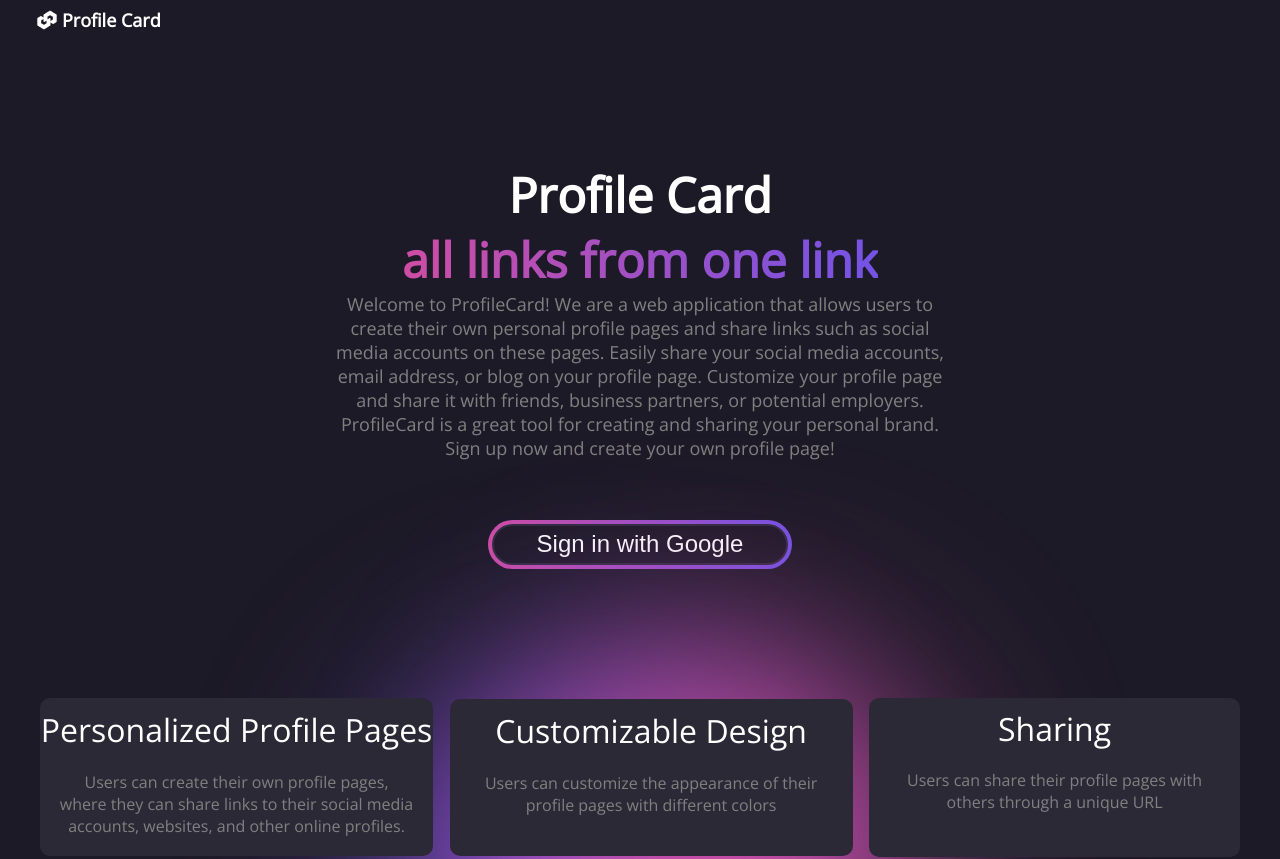
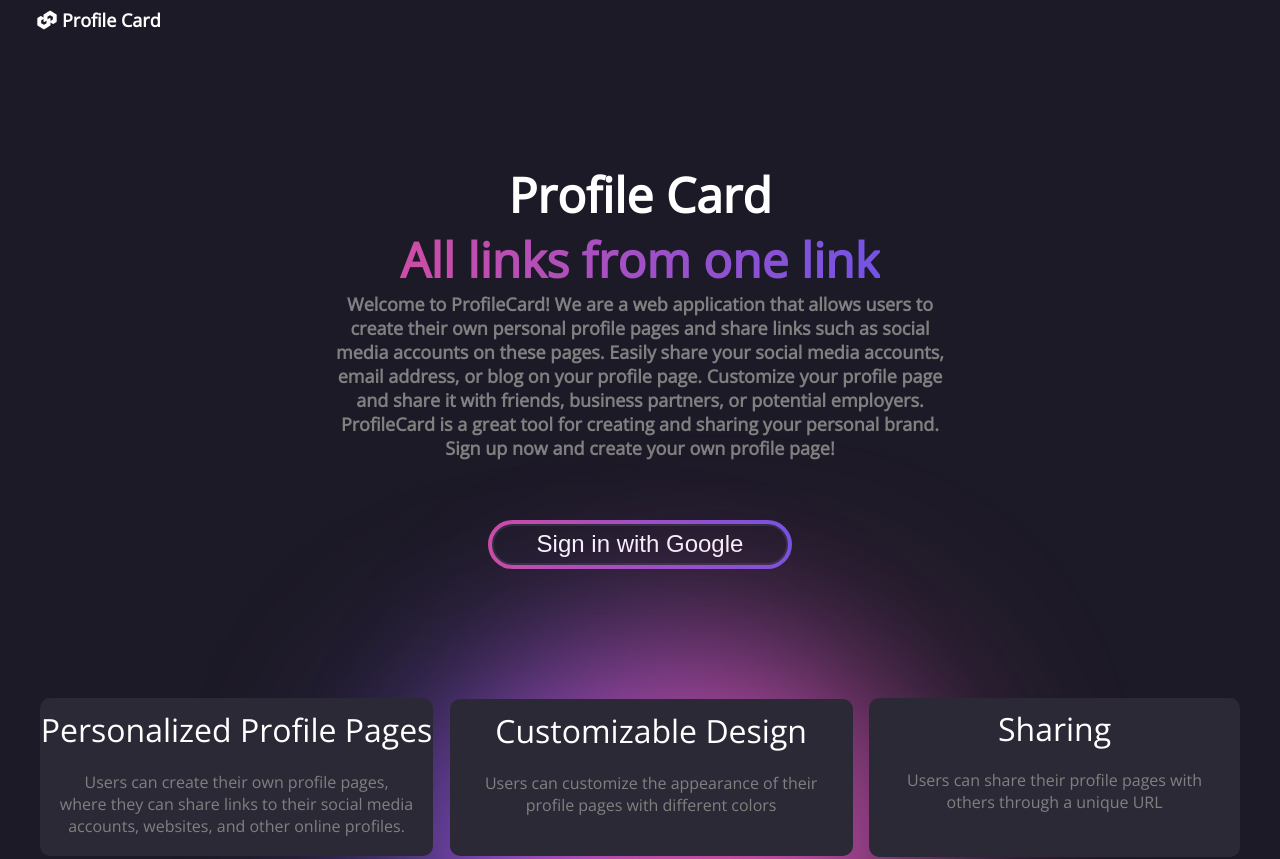
Before and after one commit to tw4/profilecard, a React (Create React App) app: page / in a window 1280 px wide. Shown: the top 859 px of the page. Built offline with nearby package versions, Linux system fonts and the light colour scheme; no server answers.

Commit message:
update: SEO

```diff
--- a/public/index.html
+++ b/public/index.html
@@ -12,15 +12,10 @@
       user's mobile device or desktop. See https://developers.google.com/web/fundamentals/web-app-manifest/
     -->
     <link rel="manifest" href="%PUBLIC_URL%/manifest.json" />
-    <!--
-      Notice the use of %PUBLIC_URL% in the tags above.
-      It will be replaced with the URL of the `public` folder during the build.
-      Only files inside the `public` folder can be referenced from the HTML.
-
-      Unlike "/favicon.ico" or "favicon.ico", "%PUBLIC_URL%/favicon.ico" will
-      work correctly both with client-side routing and a non-root public URL.
-      Learn how to configure a non-root public URL by running `npm run build`.
-    -->
+    <title>profilecard.co</title>
+    <meta
+      name="description"
+      content="Welcome to ProfileCard! We are a web application that allows users to create their own personal profile pages and share links such as social media accounts on these pages. Easily share your social media accounts, email address, or blog on your profile page. Customize your profile page and share it with friends, business partners, or potential employers. ProfileCard is a great tool for creating and sharing your personal brand. Sign up now and create your own profile page!" />
   </head>
   <body>
     <noscript>You need to enable JavaScript to run this app.</noscript>
--- a/src/pages/Login.tsx
+++ b/src/pages/Login.tsx
@@ -49,7 +49,7 @@ const Login = () => {
         <title>ProfileCard</title>
         <meta
           name="description"
-          content="http://profilecard.co is a web application that allows users to create their own personal profile pages and share links such as social media accounts on these pages."
+          content="Welcome to ProfileCard! We are a web application that allows users to create their own personal profile pages and share links such as social media accounts on these pages. Easily share your social media accounts, email address, or blog on your profile page. Customize your profile page and share it with friends, business partners, or potential employers. ProfileCard is a great tool for creating and sharing your personal brand. Sign up now and create your own profile page!"
         />
       </Helmet>
     );
@@ -78,18 +78,21 @@ const Login = () => {
     return (
       <Box stack="VStack" css={{ alignItems: "center" }}>
         <Text
+          as="h1"
           color="light"
           size="1"
           css={{ textAlign: "center", display: "block", fontWeight: "bold" }}>
           Profile Card
         </Text>
         <Text
+          as="h2"
           color="reinbow"
           size="1"
           css={{ textAlign: "center", display: "block", fontWeight: "bold" }}>
-          all links from one link
+          All links from one link
         </Text>
         <Text
+          as="h3"
           color="grey"
           size="4"
           css={{
```
